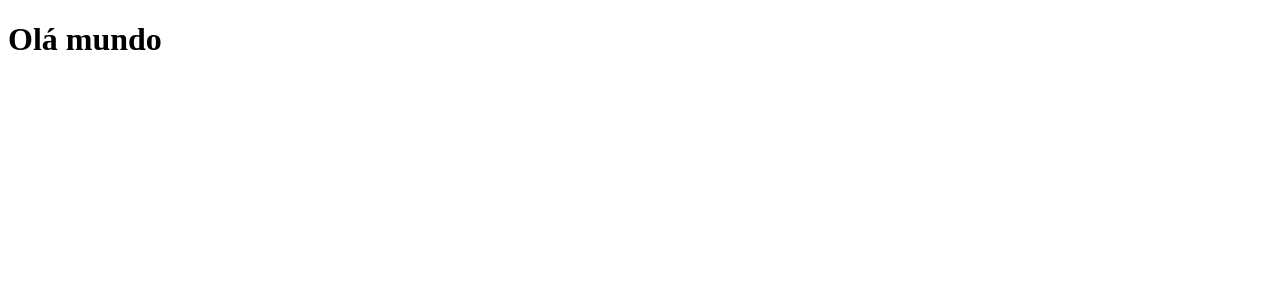
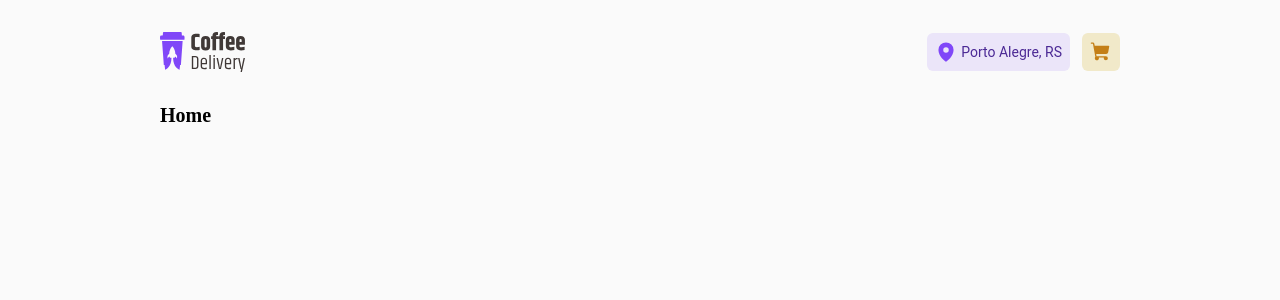
Before and after one commit to heitorlbelem/coffee-delivery, a React (Vite) app: page / in a window 1280 px wide. Shown: the top 300 px of the page. Built offline with nearby package versions, Linux system fonts and the light colour scheme.

Commit message:
Creates header component and app initial routes

```diff
--- a/src/App.tsx
+++ b/src/App.tsx
@@ -1,3 +1,10 @@
+import { BrowserRouter } from "react-router-dom";
+import { Router } from "./Routes";
+
 export function App() {
-  return <h1>Olá mundo</h1>;
+  return (
+    <BrowserRouter>
+      <Router />
+    </BrowserRouter>
+  );
 }
--- /dev/null
+++ b/src/Routes.tsx
@@ -0,0 +1,20 @@
+import { Route, Routes } from "react-router-dom";
+import { ThemeProvider } from "styled-components";
+import { Header } from "./components/Header";
+import { Home } from "./pages/Home";
+import { GlobalStyle } from "./styles/global";
+import { defaultTheme } from "./styles/themes/default";
+
+export function Router() {
+  return (
+    <ThemeProvider theme={defaultTheme}>
+      <Routes>
+        <Route element={<Header />}>
+          <Route path="/" element={<Home />} />
+        </Route>
+      </Routes>
+
+      <GlobalStyle />
+    </ThemeProvider>
+  );
+}
--- /dev/null
+++ b/src/components/Header/index.tsx
@@ -0,0 +1,27 @@
+import { MapPin, ShoppingCart } from "phosphor-react";
+import { Outlet } from "react-router-dom";
+import logo from "../../assets/logo.svg";
+import { HeaderContainer, MainContainer } from "./styles";
+
+export function Header() {
+  return (
+    <>
+      <HeaderContainer>
+        <img src={logo} alt="" width={85} height={40} />
+        <nav>
+          <span>
+            <MapPin size={22} weight="fill" />
+            Porto Alegre, RS
+          </span>
+          <div>
+            <ShoppingCart size={22} weight="fill" />
+          </div>
+        </nav>
+      </HeaderContainer>
+
+      <MainContainer>
+        <Outlet />
+      </MainContainer>
+    </>
+  );
+}
--- /dev/null
+++ b/src/components/Header/styles.ts
@@ -0,0 +1,52 @@
+import styled from "styled-components";
+
+export const HeaderContainer = styled.header`
+  display: flex;
+  align-items: center;
+  justify-content: space-between;
+
+  padding: 3.2rem 16rem;
+
+  nav {
+    display: flex;
+    align-items: center;
+    gap: 1.2rem;
+
+    span {
+      display: flex;
+      align-items: center;
+      gap: 0.4rem;
+
+      padding: 0.8rem;
+      border-radius: 6px;
+      background-color: ${(props) => props.theme["purple-light"]};
+      color: ${(props) => props.theme["purple-dark"]};
+
+      font-size: 1.4rem;
+      line-height: 1.3;
+      font-family: "Roboto", sans-serif;
+
+      svg {
+        color: ${(props) => props.theme.purple};
+      }
+    }
+
+    div {
+      width: 3.8rem;
+      height: 3.8rem;
+      padding: 0.2rem;
+      border-radius: 6px;
+
+      color: ${(props) => props.theme["yellow-dark"]};
+      background-color: ${(props) => props.theme["yellow-light"]};
+
+      display: flex;
+      align-items: center;
+      justify-content: center;
+    }
+  }
+`;
+
+export const MainContainer = styled.div`
+  padding-inline: 16rem;
+`;
--- /dev/null
+++ b/src/pages/Home/index.tsx
@@ -0,0 +1,3 @@
+export function Home() {
+  return <h1>Home</h1>;
+}
--- a/src/styles/global.ts
+++ b/src/styles/global.ts
@@ -12,4 +12,8 @@
     padding: 0;
     box-sizing: border-box;
   }
+
+  body {
+    background-color: ${(props) => props.theme.background};
+  }
 `;
```
Also changed, not shown: src/pages/Home/styles.ts (added).
